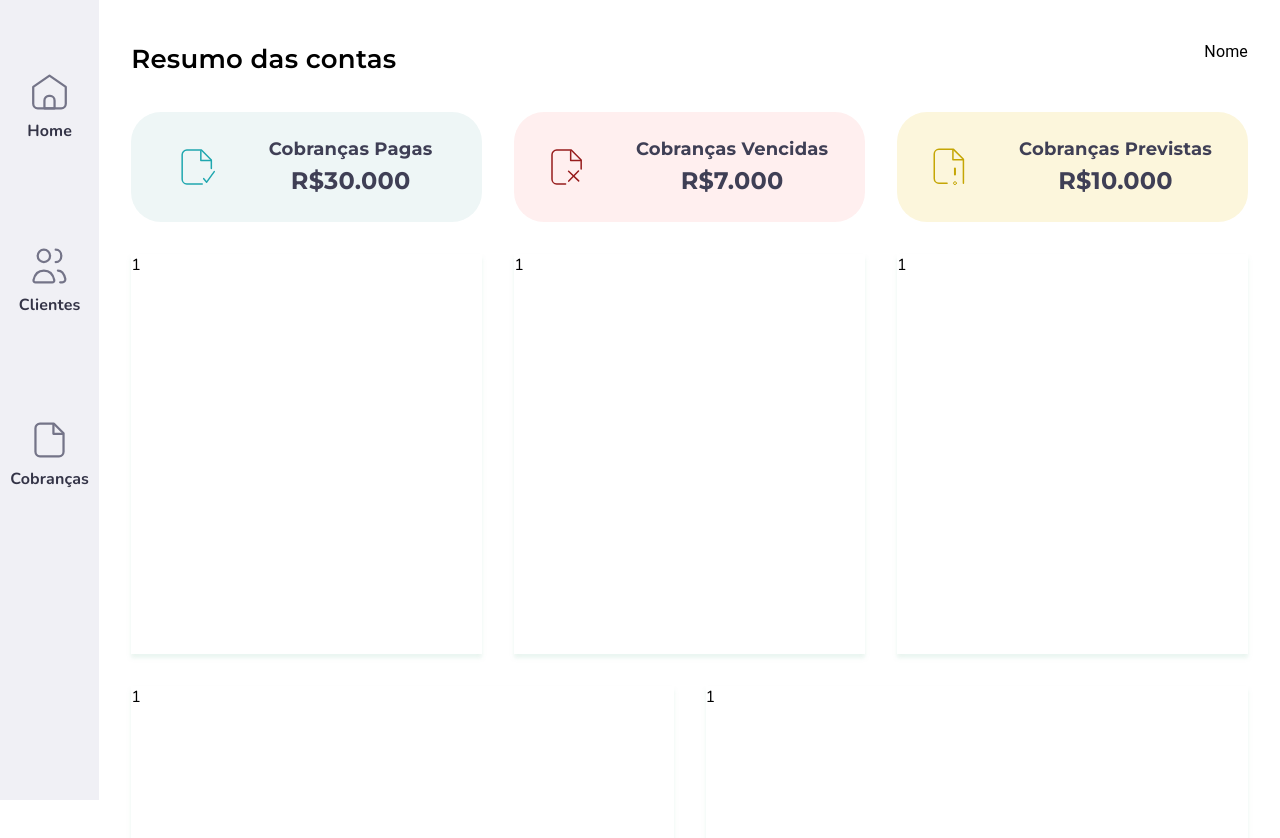
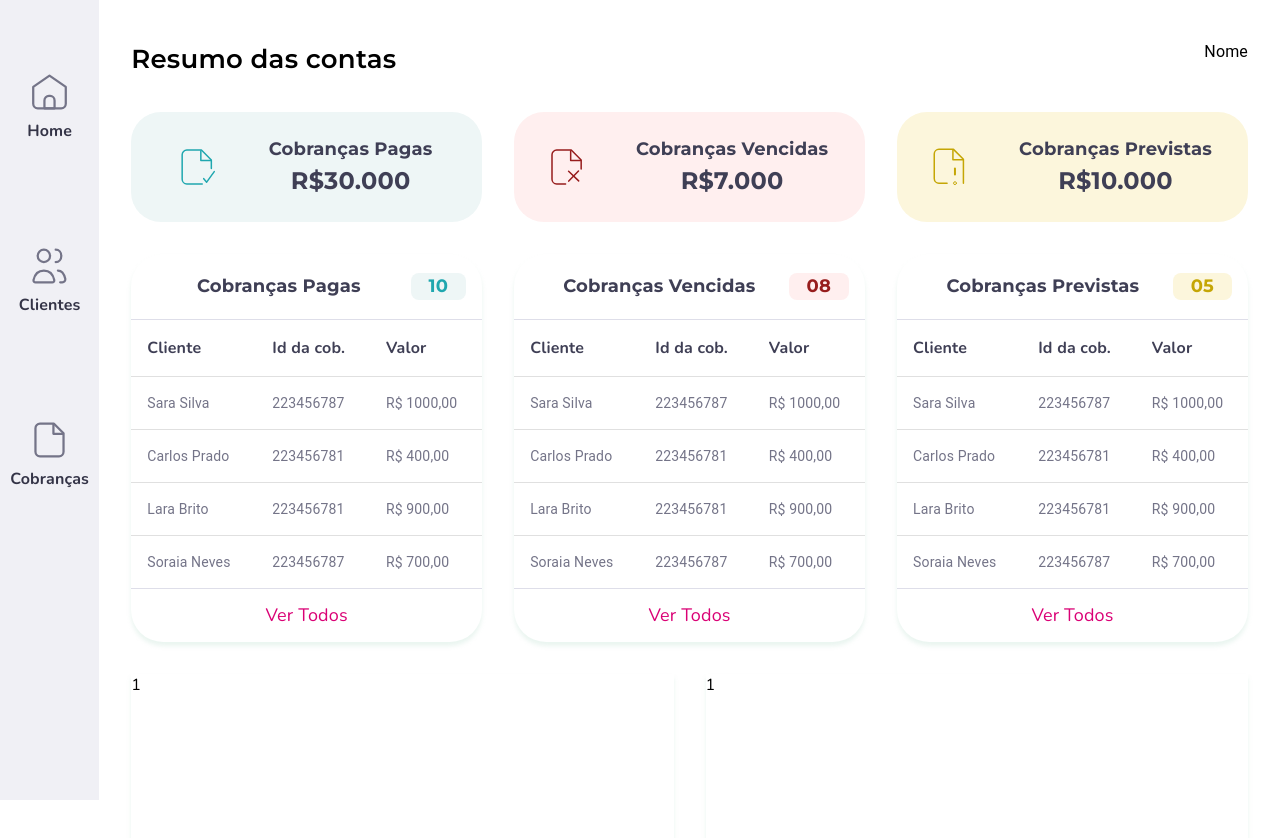
Before and after one commit to higorini/desafio-modulo-06-neurodevergentes-front, a React (Vite) app: page /home in a window 1280 px wide. Shown: the top 838 px of the page. Built offline with nearby package versions, Linux system fonts and the light colour scheme.

Commit message:
Criação dos componentes de card de cobranças, separação em componentes

```diff
--- /dev/null
+++ b/src/pages/Home/components/ChargesCard/index.jsx
@@ -0,0 +1,66 @@
+import { Box, Stack, Typography } from "@mui/material";
+import ChargesTable from "../ChargesTable";
+
+function ChargesCard({ chargeTitle, bgIndexColor, indexColor, indexNumber }) {
+  return (
+    <Box
+      borderRadius="32px"
+      sx={{
+        boxShadow: "0px 4px 4px rgba(172, 217, 197, 0.25)",
+      }}
+    >
+      <Stack
+        borderBottom="1px solid var(--gray-300)"
+        direction="row"
+        padding="19px 16px"
+      >
+        <Typography
+          textAlign="center"
+          component="p"
+          color="var(--gray-700)"
+          fontWeight="700"
+          fontFamily="var(--font-title)"
+          fontSize="var(--title-s)"
+          flex="1"
+        >
+          {chargeTitle}
+        </Typography>
+        <Box
+          padding="0 18px"
+          borderRadius="8px"
+          sx={{
+            backgroundColor: `${bgIndexColor}`,
+          }}
+        >
+          <Typography
+            textAlign="center"
+            component="p"
+            color={indexColor}
+            fontWeight="700"
+            fontFamily="var(--font-title)"
+            fontSize="var(--title-s)"
+          >
+            {indexNumber}
+          </Typography>
+        </Box>
+      </Stack>
+      <ChargesTable />
+      <Box>
+        <Typography
+          textAlign="center"
+          component="p"
+          color="var(--pink-500)"
+          fontFamily="var(--font-body)"
+          fontWeight="400"
+          fontSize="18px"
+          padding="13px 0"
+          borderTop="1px solid var(--gray-300)"
+        >
+          Ver Todos
+        </Typography>
+      </Box>
+    </Box>
+  );
+}
+
+export default ChargesCard;
--- /dev/null
+++ b/src/pages/Home/components/ChargesTable/index.jsx
@@ -0,0 +1,104 @@
+import { Box } from "@mui/material";
+import Table from "@mui/material/Table";
+import TableBody from "@mui/material/TableBody";
+import TableCell from "@mui/material/TableCell";
+import TableContainer from "@mui/material/TableContainer";
+import TableHead from "@mui/material/TableHead";
+import TableRow from "@mui/material/TableRow";
+
+function createData(name, charge_id, value) {
+  return { name, charge_id, value };
+}
+
+const rows = [
+  createData("Sara Silva", 223456787, "R$ 1000,00"),
+  createData("Carlos Prado", 223456781, "R$ 400,00"),
+  createData("Lara Brito", 223456781, "R$ 900,00"),
+  createData("Soraia Neves", 223456787, "R$ 700,00"),
+];
+
+export default function ChargesTable() {
+  return (
+    <TableContainer
+      component={Box}
+      sx={{
+        overflow: "hidden",
+      }}
+    >
+      <Table sx={{ minWidth: "100%" }} aria-label="simple table">
+        <TableHead>
+          <TableRow>
+            <TableCell
+              sx={{
+                color: "var(--gray-700)",
+                fontFamily: "var(--font-body)",
+                fontWeight: "700",
+                fontSize: "var(--subtitle)",
+              }}
+            >
+              Cliente
+            </TableCell>
+            <TableCell
+              align="left"
+              sx={{
+                color: "var(--gray-700)",
+                fontFamily: "var(--font-body)",
+                fontWeight: "700",
+                fontSize: "var(--subtitle)",
+              }}
+            >
+              Id da cob.
+            </TableCell>
+            <TableCell
+              align="left"
+              sx={{
+                color: "var(--gray-700)",
+                fontFamily: "var(--font-body)",
+                fontWeight: "700",
+                fontSize: "var(--subtitle)",
+              }}
+            >
+              Valor
+            </TableCell>
+          </TableRow>
+        </TableHead>
+        <TableBody>
+          {rows.map((row) => (
+            <TableRow
+              key={row.name}
+              sx={{
+                "&:last-child td, &:last-child th": { border: 0 },
+              }}
+            >
+              <TableCell
+                component="th"
+                scope="row"
+                sx={{
+                  color: "var(--gray-600)",
+                }}
+              >
+                {row.name}
+              </TableCell>
+              <TableCell
+                align="left"
+                sx={{
+                  color: "var(--gray-600)",
+                }}
+              >
+                {row["charge_id"]}
+              </TableCell>
+              <TableCell
+                align="left"
+                sx={{
+                  color: "var(--gray-600)",
+                }}
+              >
+                {row.value}
+              </TableCell>
+            </TableRow>
+          ))}
+        </TableBody>
+      </Table>
+    </TableContainer>
+  );
+}
--- a/src/pages/Home/index.jsx
+++ b/src/pages/Home/index.jsx
@@ -3,6 +3,7 @@ import OverdueBill from "../../assets/icons/mainIcons/overdueBill.svg";
 import PaidBill from "../../assets/icons/mainIcons/paidBill.svg";
 import PendingBill from "../../assets/icons/mainIcons/pendingCharge.svg";
 import SideNavigation from "../../components/sideNavigation";
+import ChargesCard from "./components/ChargesCard";
 import SummaryCharge from "./components/SummaryCharge";
 import "./style.css";
 
@@ -57,37 +58,28 @@ function Home() {
             />
           </Grid>
           <Grid item xs={4}>
-            <Box
-              // width="100%"
-              height="400px"
-              sx={{
-                boxShadow: "0px 4px 4px rgba(172, 217, 197, 0.25)",
-              }}
-            >
-              1
-            </Box>
+            <ChargesCard
+              chargeTitle="Cobranças Pagas"
+              bgIndexColor="var(--seagreen-100)"
+              indexColor="var(--seagreen-700)"
+              indexNumber="10"
+            />
           </Grid>
           <Grid item xs={4}>
-            <Box
-              // width="100%"
-              height="400px"
-              sx={{
-                boxShadow: "0px 4px 4px rgba(172, 217, 197, 0.25)",
-              }}
-            >
-              1
-            </Box>
+            <ChargesCard
+              chargeTitle="Cobranças Vencidas"
+              bgIndexColor="var(--ruby-100)"
+              indexColor="var(--ruby-700)"
+              indexNumber="08"
+            />
           </Grid>
           <Grid item xs={4}>
-            <Box
-              // width="100%"
-              height="400px"
-              sx={{
-                boxShadow: "0px 4px 4px rgba(172, 217, 197, 0.25)",
-              }}
-            >
-              1
-            </Box>
+            <ChargesCard
+              chargeTitle="Cobranças Previstas"
+              bgIndexColor="var(--gold-100)"
+              indexColor="var(--gold-700)"
+              indexNumber="05"
+            />
           </Grid>
           <Grid item xs={6}>
             <Box
```
